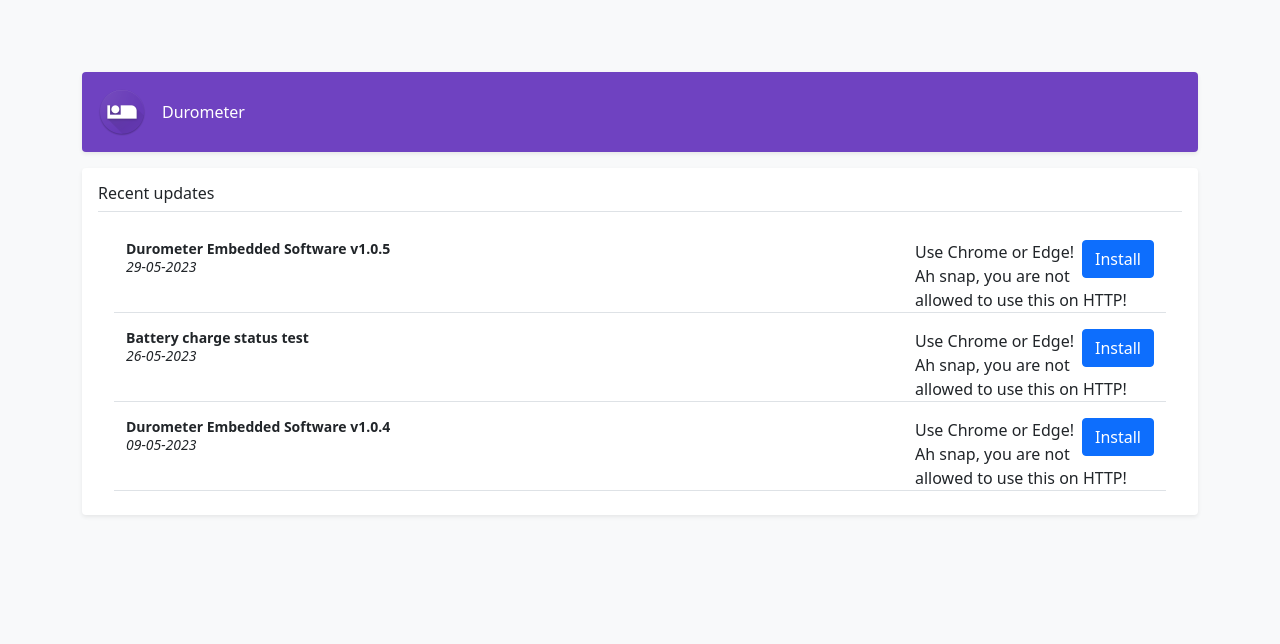
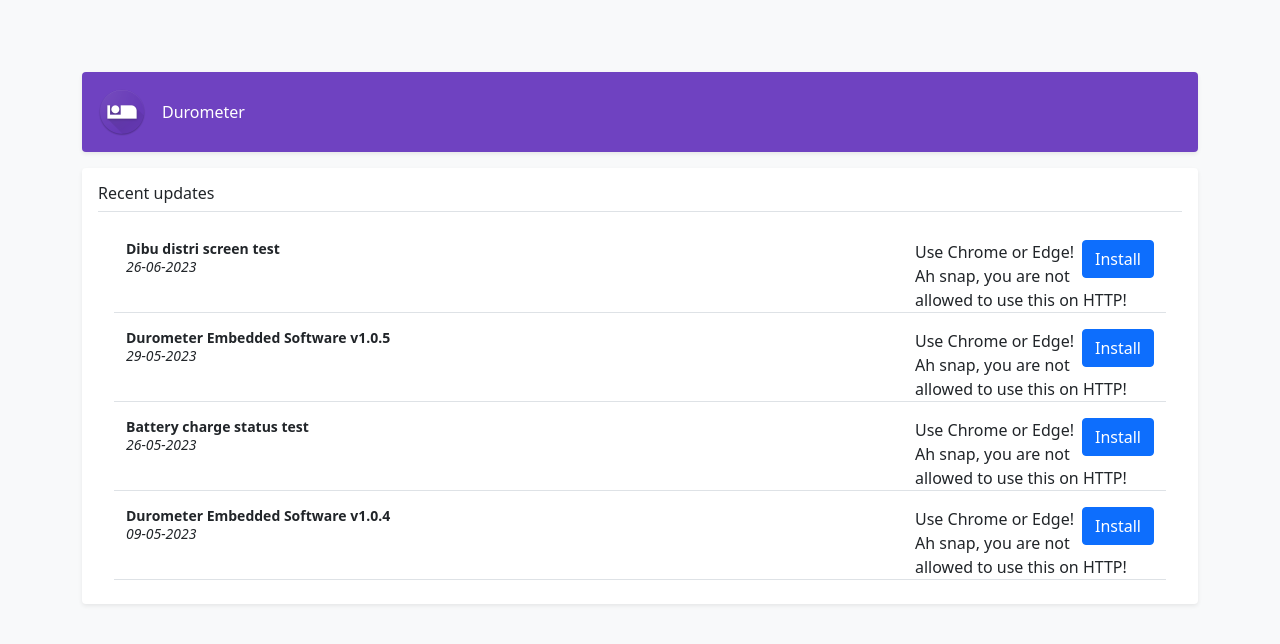
Before and after one commit to Deron-Durometer/deron-durometer.github.io, a plain HTML site: page index.html in a window 1280 px wide. Drawn offline with Linux system fonts and the light colour scheme; a script that the page names is missing; files whose address does not match are found by name.

Commit message:
screen test

```diff
--- a/index.html
+++ b/index.html
@@ -54,6 +54,27 @@
     <h6 class="border-bottom pb-2 mb-0">Recent updates</h6>
     <div class="container" style="margin-top: 20px;">
       <ul class="list-group">
+
+
+
+        <li class="list-group-item" style="border: none !important;">
+          <div class="row border-bottom">
+            <div class="col-9">
+              <p class="pb-3 mb-0 small lh-sm">
+                <strong class="d-block text-gray-dark">Dibu distri screen test</strong>
+                <i>26-06-2023</i>
+              </p>
+            </div>
+            <div class="col">
+              <esp-web-install-button manifest="/firmware/durometer-dibu-screen-test-v1.0.0/manifest.json">
+                <button type="button" class="btn btn-primary" slot="activate" style="float: right;">Install</button>
+                <span slot="unsupported">Use Chrome or Edge!</span>
+                <span slot="not-allowed">Ah snap, you are not allowed to use this on HTTP!</span>
+              </esp-web-install-button>
+            </div>
+          </div>
+        </li>
+
 
 
         <li class="list-group-item" style="border: none !important;">
```
Also changed, not shown: firmware/durometer-dibu-screen-test-v1.0.0/manifest.json (added), 4 other files.
